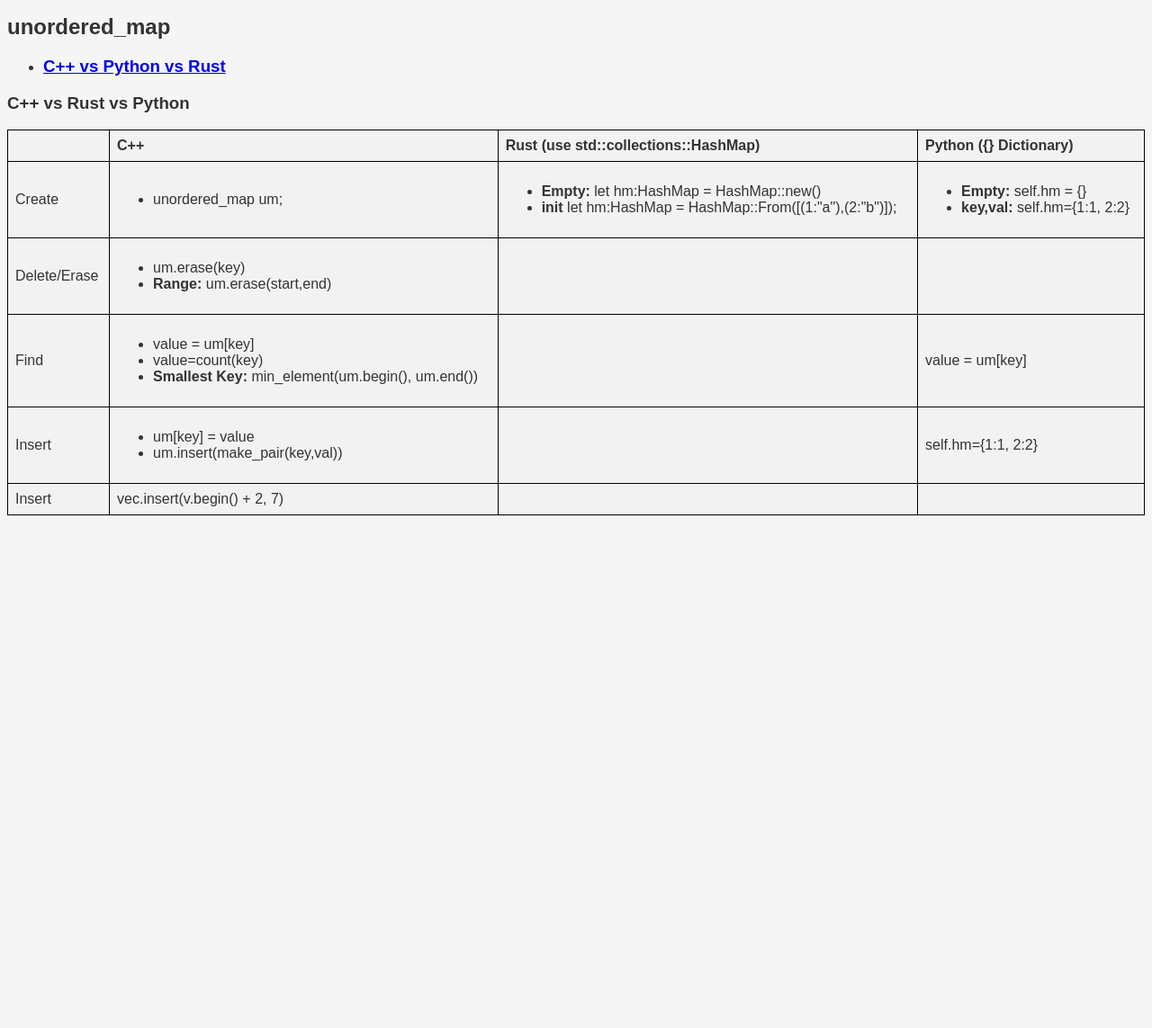
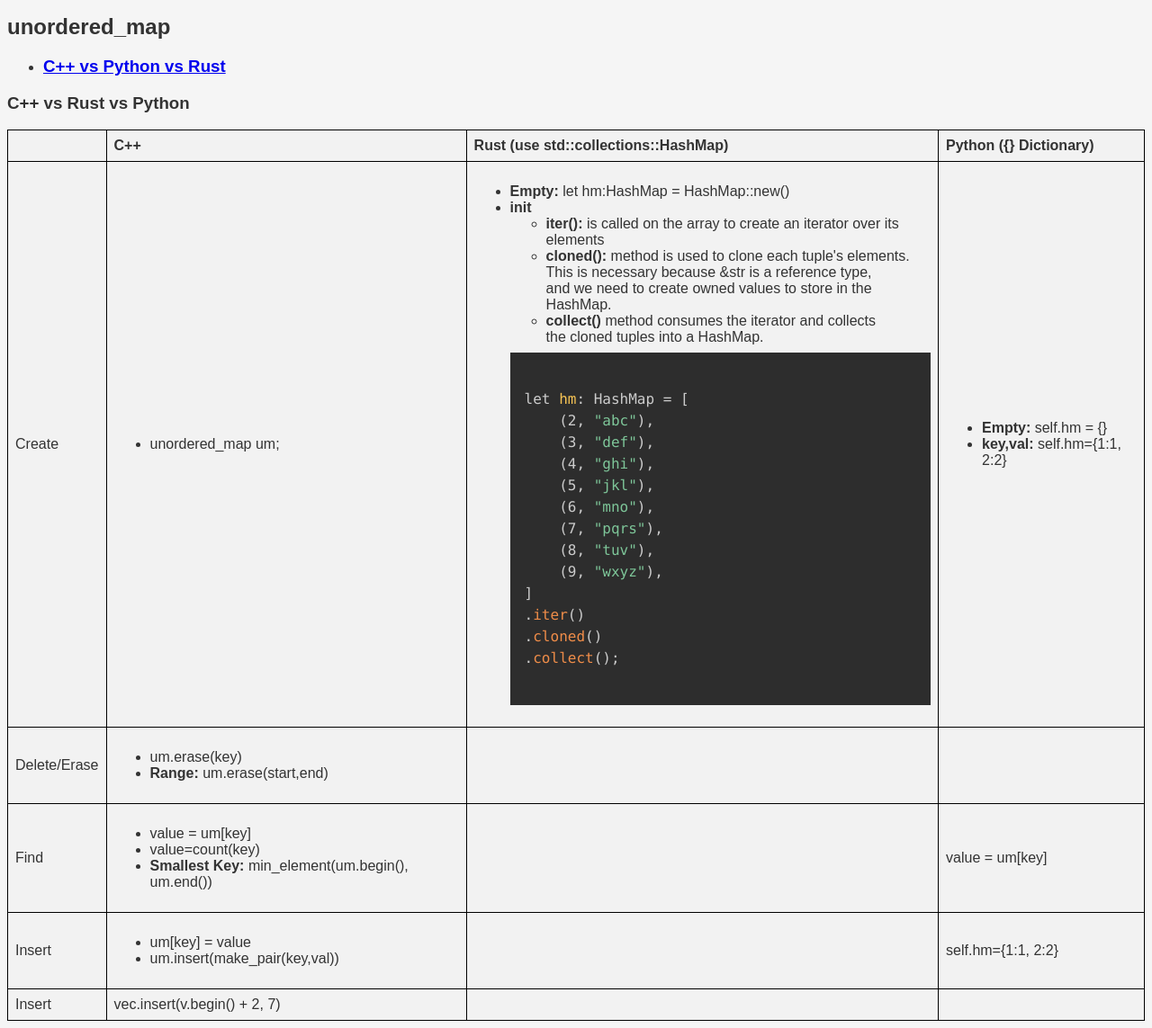
Before and after one commit to code-with-amitk/code-with-amitk.github.io, a Jekyll site: the page docs/Languages/Programming/C++/STL/Containers/Associative_Containers/Unsorted_Unordered/unordered_map.html, which Jekyll copies as it is, in a window 1280 px wide. Shown: the whole page at 90% size. Built offline with Jekyll 4.4.1, drawn with Linux system fonts in a browser that asks for light colours; before the commit the page ends 900 px from its top, so only the background shows below that.

Commit message:
Update unordered_map.html

```diff
--- a/docs/Languages/Programming/C++/STL/Containers/Associative_Containers/Unsorted_Unordered/unordered_map.html
+++ b/docs/Languages/Programming/C++/STL/Containers/Associative_Containers/Unsorted_Unordered/unordered_map.html
@@ -29,7 +29,31 @@
             </ul></td>
             <td><ul>
                 <li><b>Empty:</b> let hm:HashMap = HashMap::new()</li>
-                <li><b>init</b> let hm:HashMap = HashMap::From([(1:"a"),(2:"b")]);</li>
+                <li><b>init</b>
+                    <ul>
+                        <li><b>iter():</b> is called on the array to create an iterator over its elements</li>
+                        <li><b>cloned():</b> method is used to clone each tuple's elements.<br>
+                            This is necessary because &str is a reference type, <br>
+                            and we need to create owned values to store in the HashMap.</li>
+                        <li><b>collect()</b> method consumes the iterator and collects <br>
+                            the cloned tuples into a HashMap<char, &str>.</li>
+                    </ul>
+                    <pre><code class="language-css">
+let hm: HashMap<i32, &str> = [
+    (2, "abc"),
+    (3, "def"),
+    (4, "ghi"),
+    (5, "jkl"),
+    (6, "mno"),
+    (7, "pqrs"),
+    (8, "tuv"),
+    (9, "wxyz"),
+]
+.iter()
+.cloned()
+.collect();
+            </code></pre>
+                </li>
             </ul></td>
             <td><ul>
                 <li><b>Empty:</b> self.hm = {}</li>
@@ -72,6 +96,7 @@
         </tr>
     </table>
 
+    <script src="/scripts/prism.js"></script>
 </body>
 
 </html>
```
